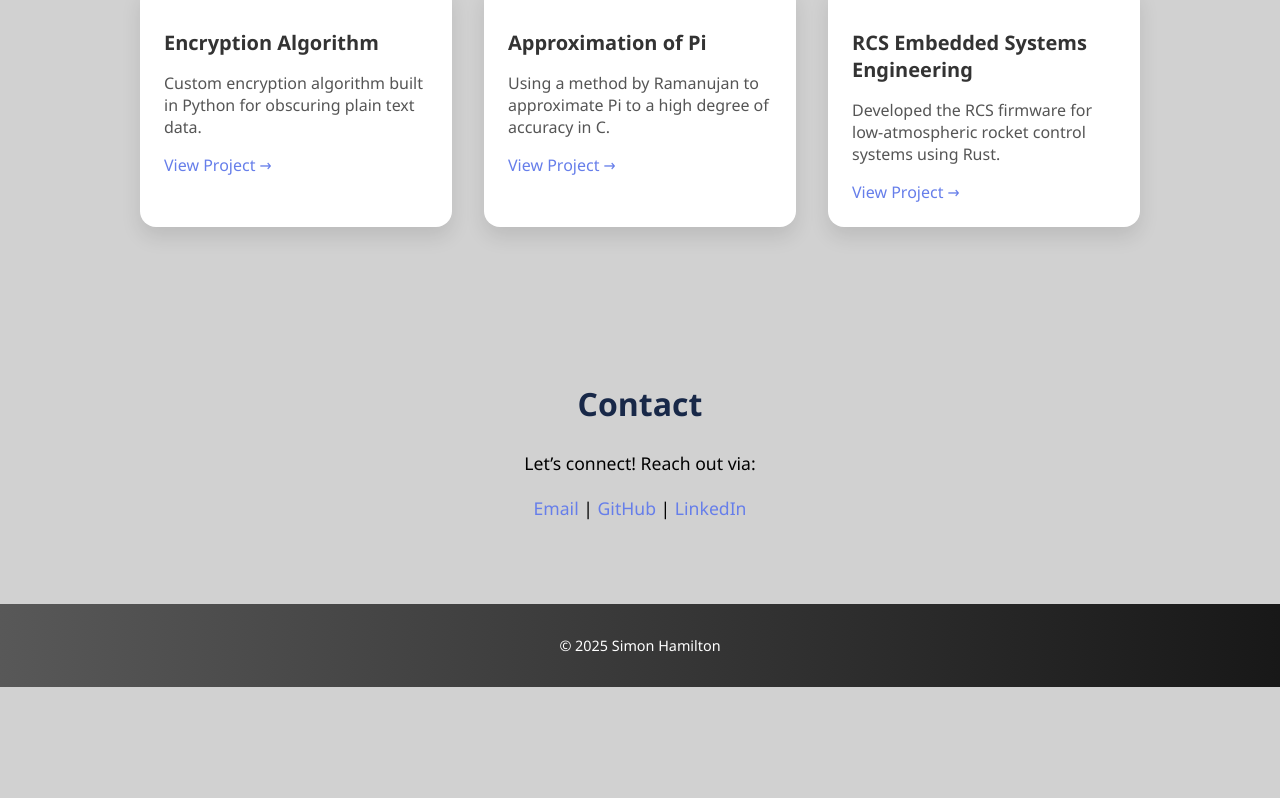
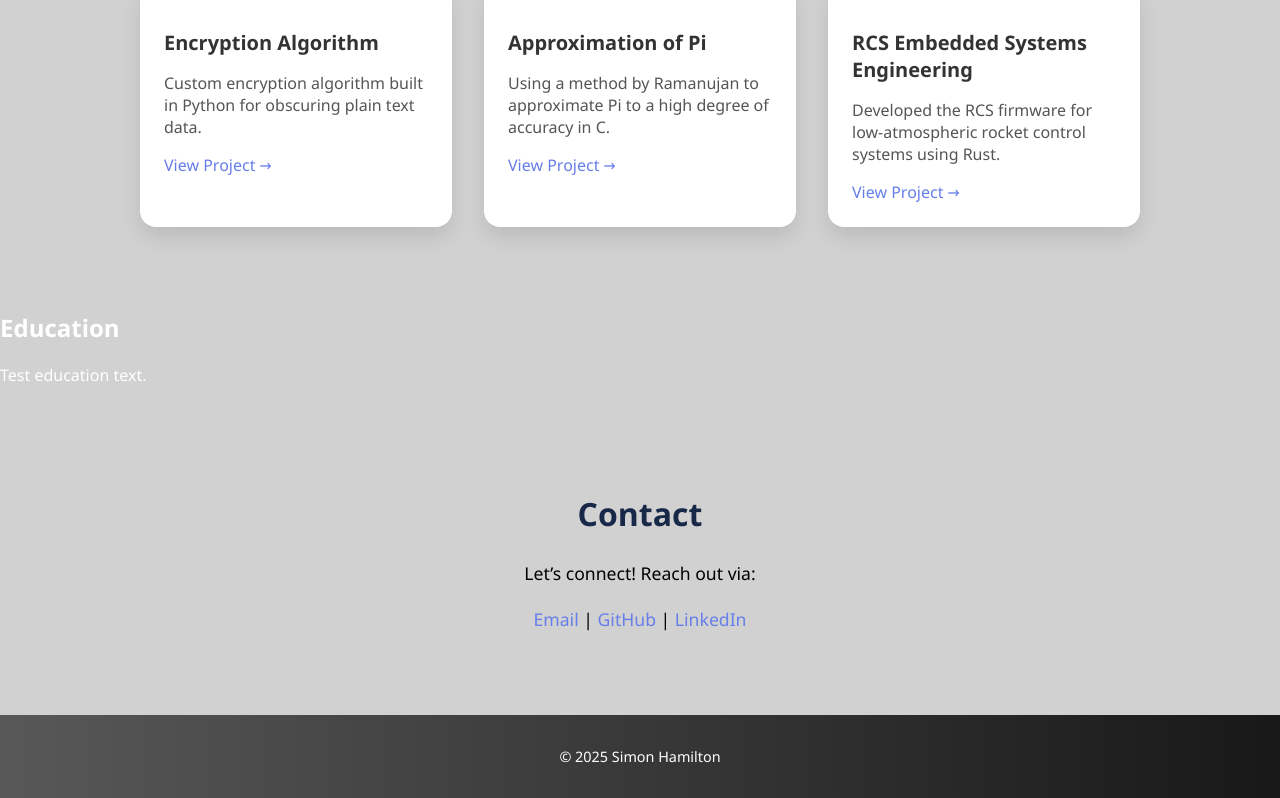
Before and after one commit to Siman73000/React-Portfolio, a React (Vite) app in the folder port/: page / in a window 1280 px wide. Shown: the part 1637-2435 px from the top of the page. Before the commit the page ends 2324 px from the top, so only its background shows below. Built offline with nearby package versions, Linux system fonts and the light colour scheme.

Commit message:
added education section.

```diff
--- a/port/App.jsx
+++ b/port/App.jsx
@@ -57,6 +57,7 @@ export default function App() {
           <a href="#about">About</a>
           <a href="#projects">Projects</a>
           <a href="#contact">Contact</a>
+          <a href="#education">Education</a>
         </div>
       </nav>
 
@@ -160,6 +161,22 @@ export default function App() {
         </div>
       </section>
 
+      {/* Education Section */}
+      <motion.section
+        id="education"
+        className="education"
+        initial={{ opacity: 0 }}
+        whileInView={{ opacity: 1 }}
+        viewport={{ once: true }}
+        translation={{ duration: 1 }}
+      >
+        <h2>Education</h2>
+        <p classname="education">
+          Test education text.
+        </p>
+
+      </motion.section>
+
       {/* Contact Section */}
       <motion.section
         id="contact"
```
